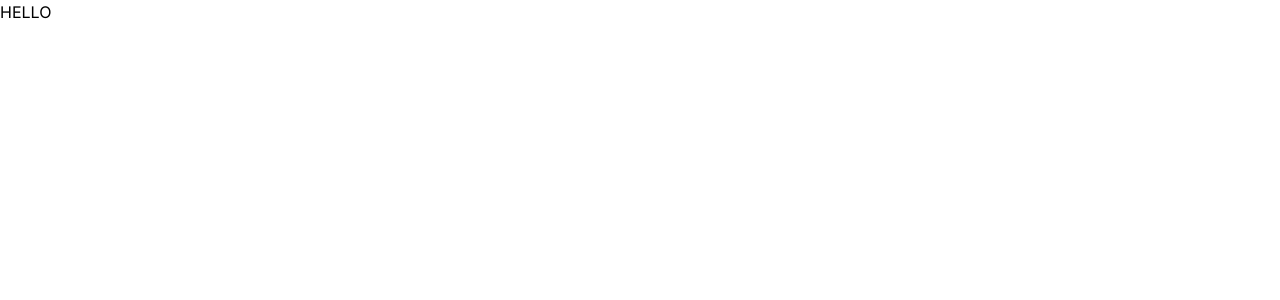
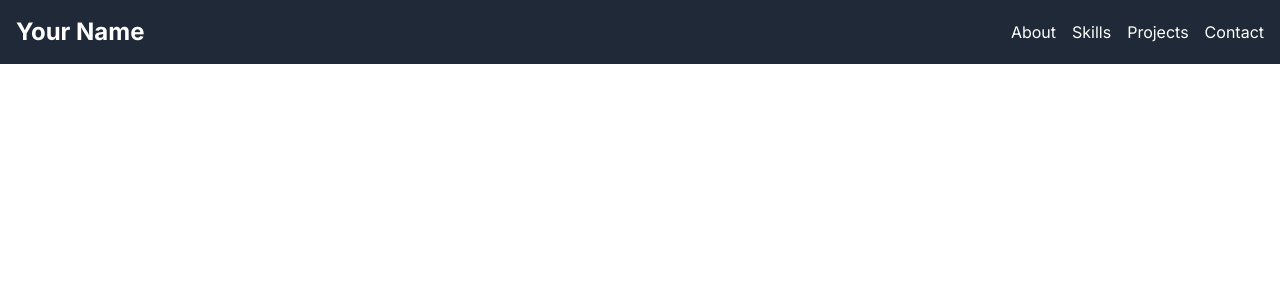
Before and after one commit to RikyAdiPutra/my-web-portfolio, a Next.js app: page / in a window 1280 px wide. Shown: the top 300 px of the page. Built offline with nearby package versions, Linux system fonts and the light colour scheme.

Commit message:
static components

```diff
--- a/src/app/page.js
+++ b/src/app/page.js
@@ -1,5 +1,23 @@
-import Image from "next/image";
+import Header from "../components/Header";
+import About from "../components/About";
+import Skills from "../components/Skills";
+import Projects from "../components/Projects";
+import Experience from "../components/Experience";
+import Contact from "../components/Contact";
+import Footer from "../components/Footer";
 
 export default function Home() {
-  return <div>HELLO</div>;
+  return (
+    <div>
+      <Header />
+      {/* <main className="space-y-8">
+        <About />
+        <Skills />
+        <Projects />
+        <Experience />
+        <Contact />
+      </main>
+      <Footer /> */}
+    </div>
+  );
 }
--- /dev/null
+++ b/src/components/About.jsx
@@ -0,0 +1,11 @@
+export default function About() {
+  return (
+    <section id="about" className="p-4">
+      <h2 className="text-2xl font-bold">About Me</h2>
+      <p className="mt-2">
+        I'm a passionate developer with experience in building web applications
+        using modern technologies...
+      </p>
+    </section>
+  );
+}
--- /dev/null
+++ b/src/components/Contact.jsx
@@ -0,0 +1,14 @@
+export default function Contact() {
+  return (
+    <section id="contact" className="p-4 bg-gray-100">
+      <h2 className="text-2xl font-bold">Contact</h2>
+      <p className="mt-2">
+        Feel free to reach out to me via email at{" "}
+        <a href="mailto:your.email@example.com" className="text-blue-500">
+          your.email@example.com
+        </a>
+        .
+      </p>
+    </section>
+  );
+}
--- /dev/null
+++ b/src/components/Experience.jsx
@@ -0,0 +1,16 @@
+export default function Experience() {
+  return (
+    <section id="experience" className="p-4 bg-gray-100">
+      <h2 className="text-2xl font-bold">Experience</h2>
+      <ul className="mt-2 space-y-1">
+        <li>
+          <strong>Company A:</strong> Frontend Developer (Jan 2020 - Present)
+        </li>
+        <li>
+          <strong>Company B:</strong> Web Developer Intern (June 2019 - Dec
+          2019)
+        </li>
+      </ul>
+    </section>
+  );
+}
--- /dev/null
+++ b/src/components/Footer.jsx
@@ -0,0 +1,7 @@
+export default function Footer() {
+  return (
+    <footer className="p-4 bg-gray-800 text-white text-center">
+      <p>&copy; 2024 Your Name. All rights reserved.</p>
+    </footer>
+  );
+}
--- /dev/null
+++ b/src/components/Header.jsx
@@ -0,0 +1,25 @@
+import Link from "next/link";
+
+export default function Header() {
+  return (
+    <header className="flex justify-between items-center p-4 bg-gray-800 text-white">
+      <h1 className="text-2xl font-bold">Your Name</h1>
+      <nav>
+        <ul className="flex space-x-4">
+          <li>
+            <Link href="#about">About</Link>
+          </li>
+          <li>
+            <Link href="#skills">Skills</Link>
+          </li>
+          <li>
+            <Link href="#projects">Projects</Link>
+          </li>
+          <li>
+            <Link href="#contact">Contact</Link>
+          </li>
+        </ul>
+      </nav>
+    </header>
+  );
+}
--- /dev/null
+++ b/src/components/Projects.jsx
@@ -0,0 +1,17 @@
+export default function Projects() {
+  return (
+    <section id="projects" className="p-4">
+      <h2 className="text-2xl font-bold">Projects</h2>
+      <div className="mt-2">
+        <div className="border p-2 mb-4">
+          <h3 className="text-xl font-semibold">Project 1</h3>
+          <p>Description of project 1...</p>
+        </div>
+        <div className="border p-2 mb-4">
+          <h3 className="text-xl font-semibold">Project 2</h3>
+          <p>Description of project 2...</p>
+        </div>
+      </div>
+    </section>
+  );
+}
--- /dev/null
+++ b/src/components/Skills.jsx
@@ -0,0 +1,14 @@
+export default function Skills() {
+  return (
+    <section id="skills" className="p-4 bg-gray-100">
+      <h2 className="text-2xl font-bold">Skills</h2>
+      <ul className="mt-2 space-y-1">
+        <li>- JavaScript (ES6+)</li>
+        <li>- React.js</li>
+        <li>- Next.js</li>
+        <li>- CSS / TailwindCSS</li>
+        <li>- Git & GitHub</li>
+      </ul>
+    </section>
+  );
+}
```
Also changed, not shown: public/images/boom-img.PNG (added), public/images/fotosaya.png.png (added).
